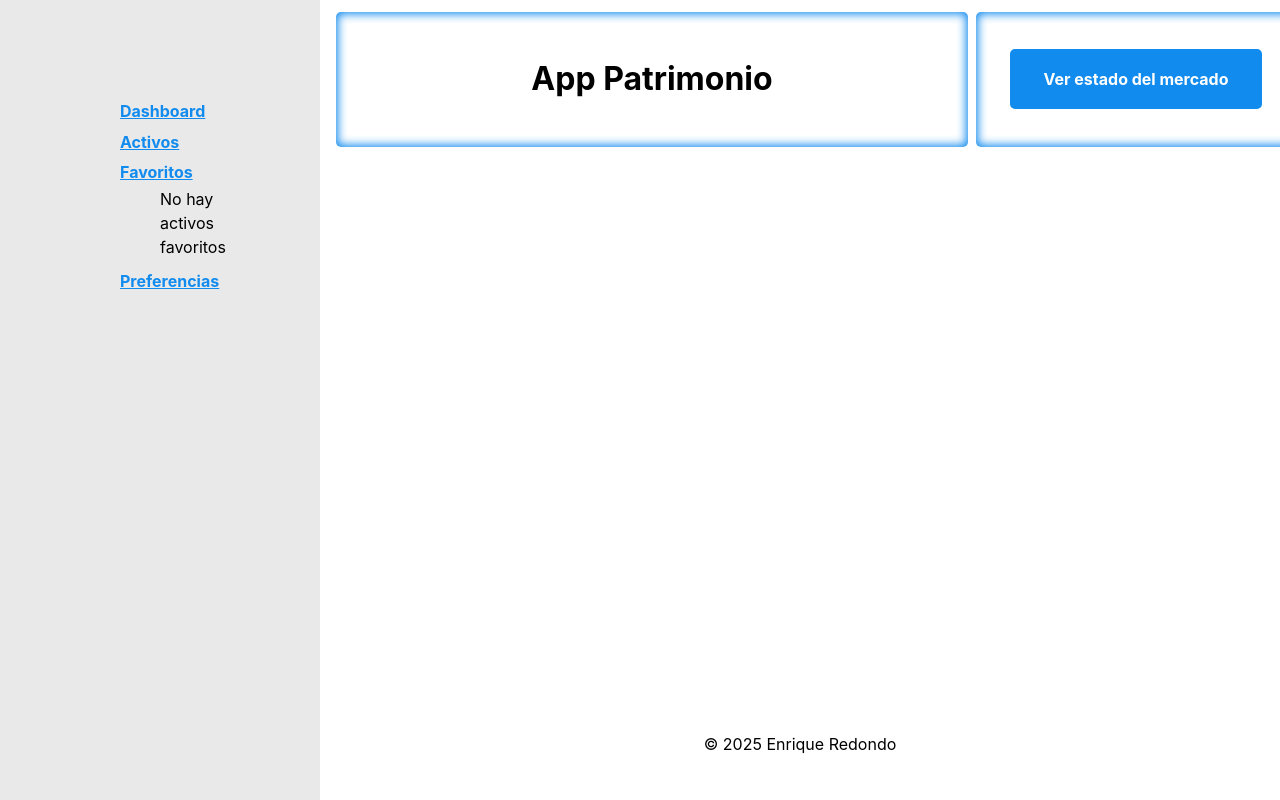
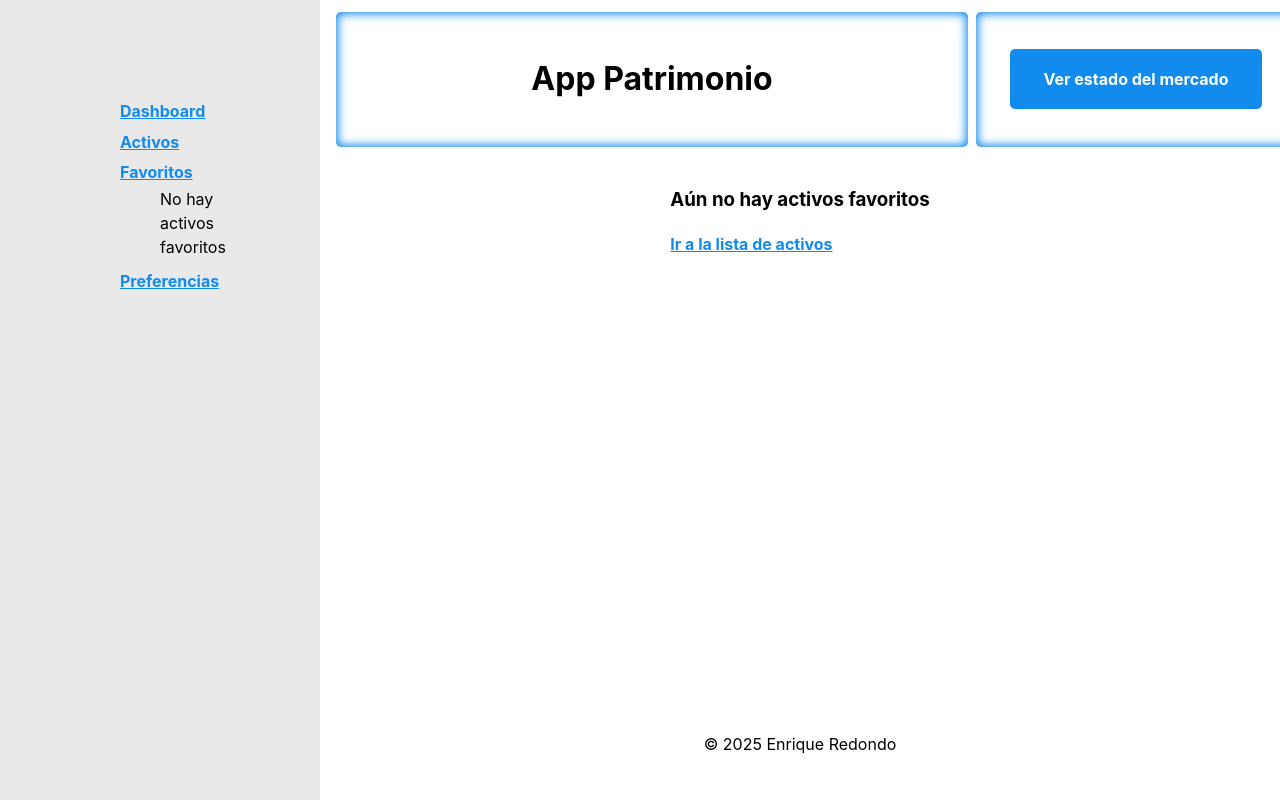
Before and after one commit to cursos-upsa/app-patrimonio, an Angular app in the folder frontend/: page /activos/favoritos in a window 1280 px wide. Shown: the top 800 px of the page. Built offline with nearby package versions, Linux system fonts and the light colour scheme.

Commit message:
feat: mostrar mensaje si no hay activos favoritos
Se añade un mensaje y enlace en la interfaz para informar al usuario cuando no tiene activos favoritos. Esto mejora la experiencia del usuario al proporcionar una navegación más clara.

```diff
--- a/frontend/src/app/paginas/activos/activos.component.html
+++ b/frontend/src/app/paginas/activos/activos.component.html
@@ -1,5 +1,12 @@
 <section>
     @for (activo of datosSimbolos; track activo?.symbol) {
         <app-tarjeta-activo [datosActivo]="activo"/>
+    } @empty {
+        <div>
+            <h3>Aún no hay activos favoritos</h3>
+            <p>
+                <a [routerLink]="['/activos']">Ir a la lista de activos</a>
+            </p>
+        </div>
     }
 </section>
--- a/frontend/src/app/paginas/activos/activos.component.ts
+++ b/frontend/src/app/paginas/activos/activos.component.ts
@@ -2,12 +2,13 @@ import {Component, inject, OnInit} from '@angular/core';
 import {TarjetaActivoComponent} from "../../componentes/tarjeta-activo/tarjeta-activo.component";
 import {GestorApiService} from "../../servicios/gestor-api.service";
 import {DatosActivo} from "../../interfaces/datosActivo";
-import {Router, NavigationEnd} from "@angular/router";
+import {Router, NavigationEnd, RouterLink} from "@angular/router";
 
 @Component({
     selector: 'app-activos-favoritos',
     imports: [
-        TarjetaActivoComponent
+        TarjetaActivoComponent,
+        RouterLink
     ],
     templateUrl: './activos.component.html',
     styleUrl: './activos.component.css'
```
